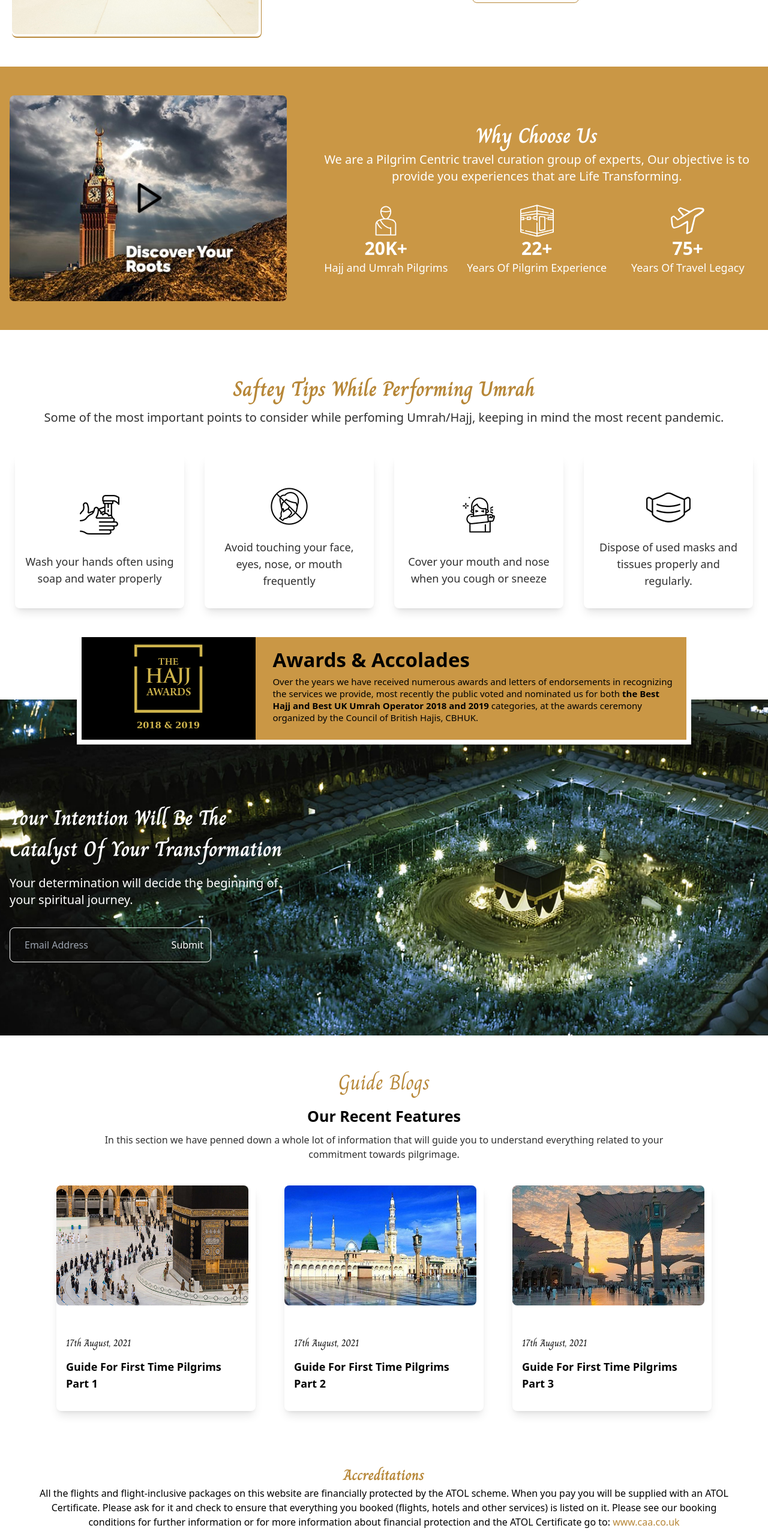
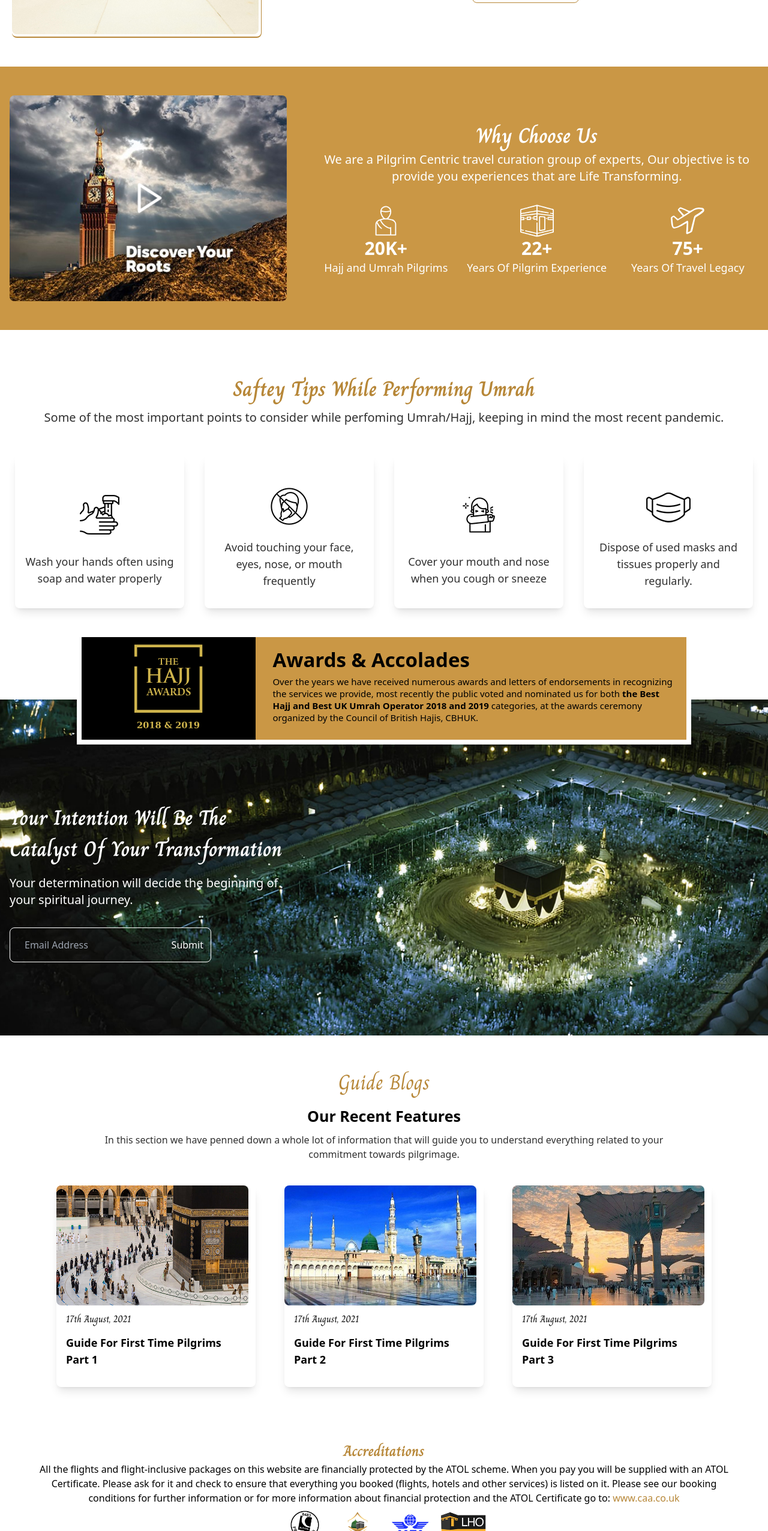
Before and after one commit to 0amirk/yts, a Next.js app: page / in a window 1280 px wide. Shown: the part 2253-4805 px from the top of the page at 60% size. Built offline with nearby package versions, Linux system fonts and the light colour scheme.

Commit message:
minor changes

```diff
--- a/app/Blogs.jsx
+++ b/app/Blogs.jsx
@@ -51,7 +51,7 @@ const Blogs = () => {
                     className="md:h-[200px] md:w-[320px] rounded-lg"
                   />
                 </div>
-                <div className="px-4 py-8 mt-2 ">
+                <div className="px-4 pb-8">
                   <p className="text-3xl text-[#B78738] font-semibold font-charm">
                     <span className="text-base font-normal text-black">
                       17th August, 2021
@@ -74,7 +74,7 @@ const Blogs = () => {
                     className="md:h-[200px] md:w-[320px] rounded-lg"
                   />
                 </div>
-                <div className="px-4 py-8 mt-2 ">
+                <div className="px-4 pb-8">
                   <p className="text-3xl text-[#B78738] font-semibold font-charm">
                     <span className="text-base font-normal text-black">
                       17th August, 2021
@@ -96,7 +96,7 @@ const Blogs = () => {
                     className="md:h-[200px] md:w-[320px] rounded-lg"
                   />
                 </div>
-                <div className="px-4 py-8 mt-2 ">
+                <div className="px-4 pb-8">
                   <p className="text-3xl text-[#B78738] font-semibold font-charm">
                     <span className="text-base font-normal text-black">
                       17th August, 2021
--- a/app/ChooseUs.jsx
+++ b/app/ChooseUs.jsx
@@ -35,7 +35,7 @@ const ChooseUs = () => {
           className="relative flex items-center justify-center mt-6 mb-6 cursor-pointer"
           onClick={() => setIsOpen(true)}
         >
-          <Play className="absolute w-14 h-14 stroke-black animate-play" />
+          <Play className="absolute w-14 h-14 stroke-white animate-play" />
           <img src="/WhyChooseUs.jpg" className="rounded-lg" />
         </div>
       </div>
--- a/app/Precautions.jsx
+++ b/app/Precautions.jsx
@@ -47,7 +47,7 @@ const Precautions = () => {
   return (
     <main>
       <div>
-        <div className="flex flex-col items-center justify-center w-full px-4 py-6 mt-12 mb-[400px] text-center md:mb-32">
+        <div className="flex flex-col items-center justify-center w-full px-4 py-6 mt-12 text-center mb-[400px] md:mb-32">
           <p className="text-[25px] md:text-[35px] font-semibold font-charm text-[#B78738]">
             Saftey Tips While Performing Umrah
           </p>
```
